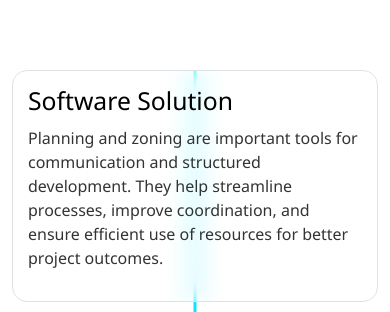
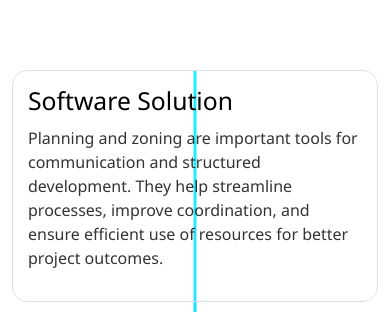
Before and after one commit to ritiksahu06/techsPAR-App, a React (Vite) app: page / in a window 390 px wide. Shown: the part 532-844 px from the top of the page. Built offline with nearby package versions, Linux system fonts and the light colour scheme.

Commit message:
fixing line scroll effect and optimizing the css and make a clean structure

```diff
--- a/src/App.css
+++ b/src/App.css
@@ -196,6 +196,8 @@ span {
     padding: 15px;
     z-index: 1;
     /* isolation: isolate; */
+    backdrop-filter: none !important;           /* add karo */
+    -webkit-backdrop-filter: none !important;   /* add karo */
   }
 }
 
```
